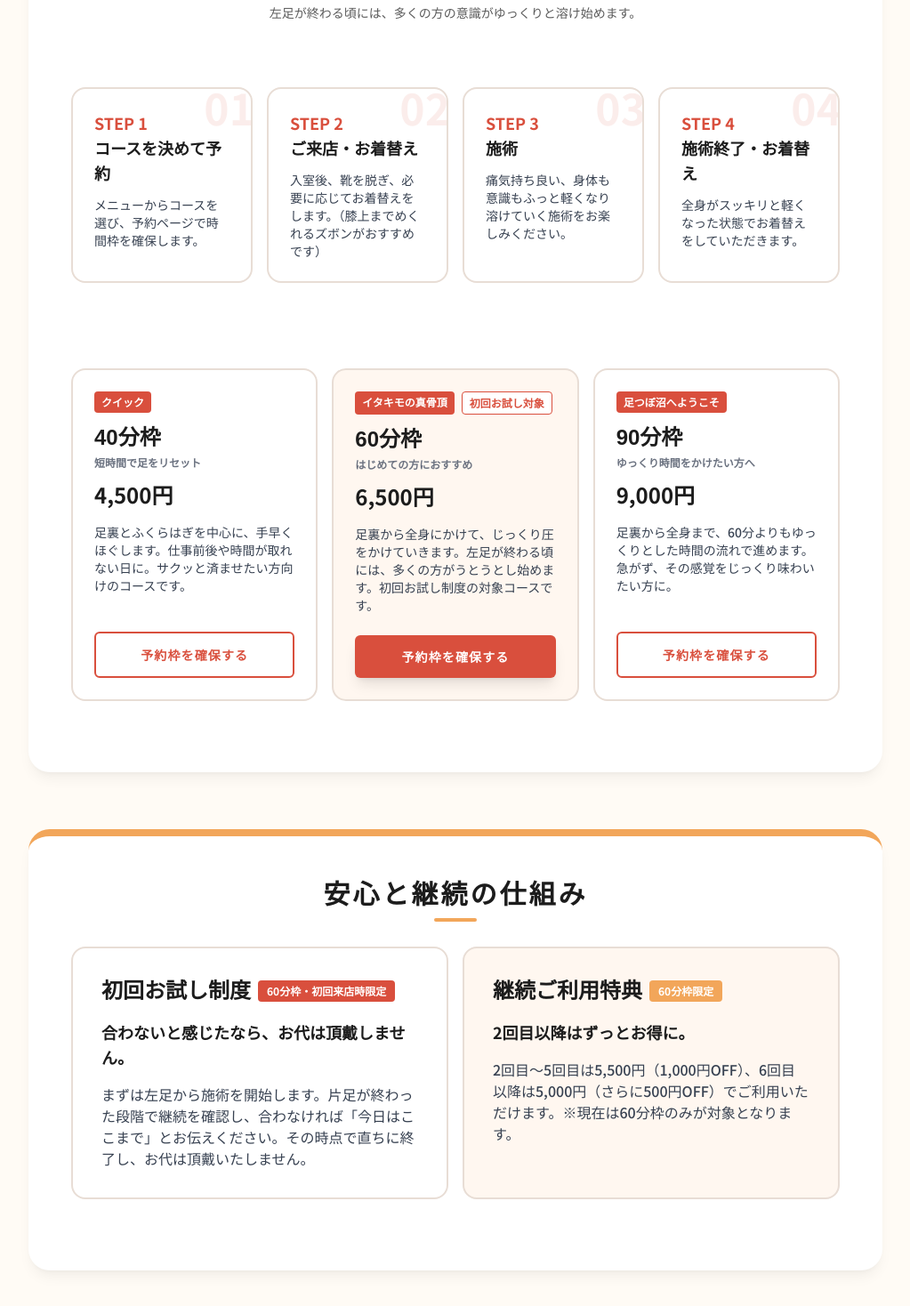
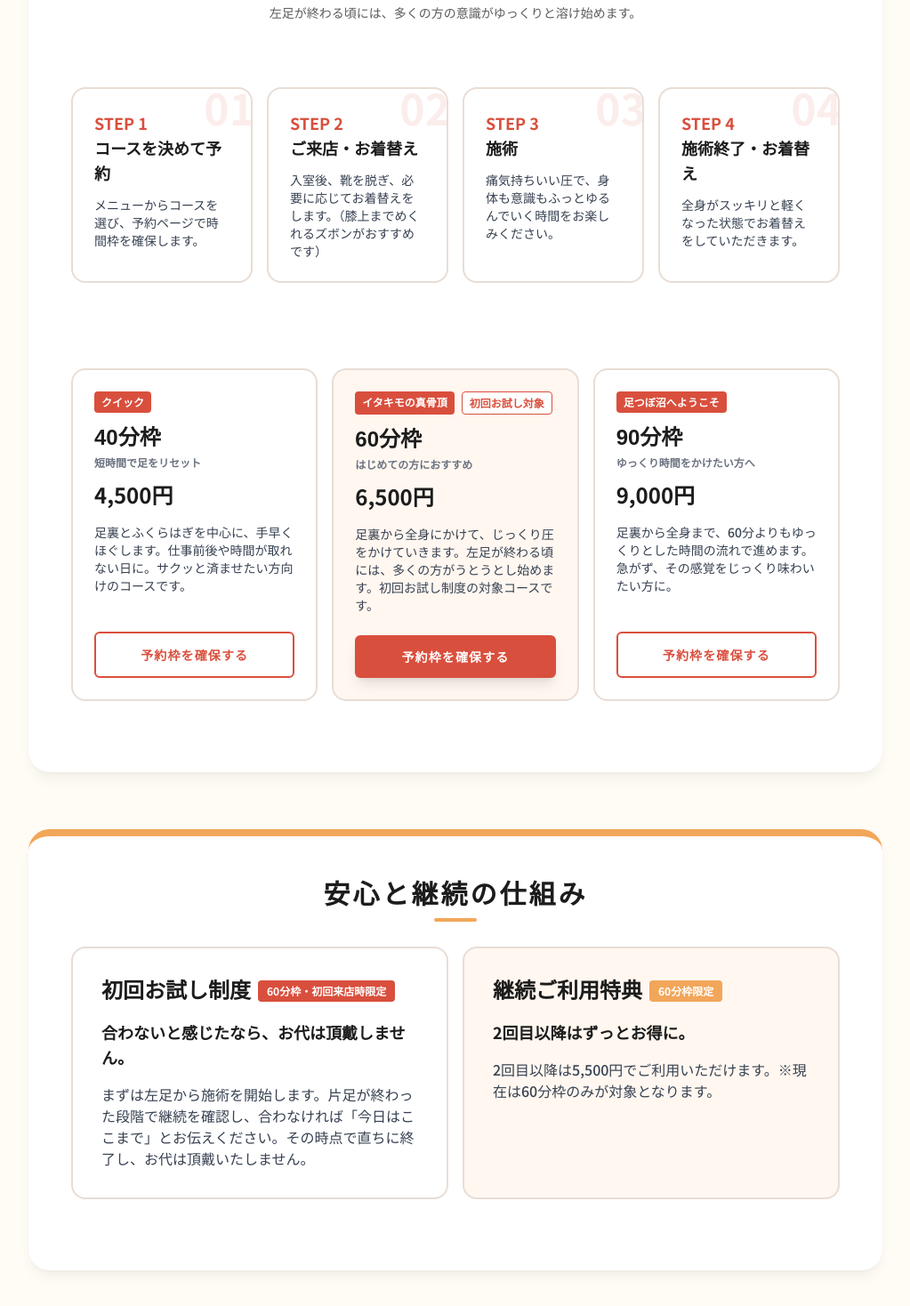
Before and after one commit to ashiyafukusuke/fukusuke2, a Next.js app: page / in a window 1280 px wide. Shown: the part 2298-3766 px from the top of the page at 89% size, without its empty margins (128-1151 px from the left). Built offline with nearby package versions, Linux system fonts and the light colour scheme.

Commit message:
Add files via upload

```diff
--- a/src/components/ProcessCarousel.tsx
+++ b/src/components/ProcessCarousel.tsx
@@ -13,7 +13,7 @@ export default function ProcessCarousel() {
     },
     {
       title: "施術",
-      desc: "痛気持ち良い、身体も意識もふっと軽くなり溶けていく施術をお楽しみください。"
+      desc: "痛気持ちいい圧で、身体も意識もふっとゆるんでいく時間をお楽しみください。"
     },
     {
       title: "施術終了・お着替え",
--- a/src/components/Profile.tsx
+++ b/src/components/Profile.tsx
@@ -19,9 +19,6 @@ export default function Profile({ onOpenPhilosophy }: ProfileProps) {
           style={{ display: 'none' }}
           className="w-48 h-48 md:w-64 md:h-64 rounded-full bg-gradient-to-tr from-gray-200 to-gray-100 overflow-hidden flex-shrink-0 border-4 border-white shadow-xl"
         >
-          <div className="w-full h-full flex items-center justify-center text-gray-400 text-sm font-serif">
-            福助の写真
-          </div>
         </motion.div>
 
         <motion.div
--- a/src/components/SystemCarousel.tsx
+++ b/src/components/SystemCarousel.tsx
@@ -16,7 +16,7 @@ export default function SystemCarousel() {
       title: "継続ご利用特典",
       desc: "60分枠限定",
       headline: "2回目以降はずっとお得に。",
-      content: "2回目〜5回目は5,500円（1,000円OFF）、6回目以降は5,000円（さらに500円OFF）でご利用いただけます。※現在は60分枠のみが対象となります。",
+      content: "2回目以降は5,500円でご利用いただけます。※現在は60分枠のみが対象となります。",
       color: "border-divider",
       bg: "bg-cardlight",
       badgeColor: "bg-sub",
```
